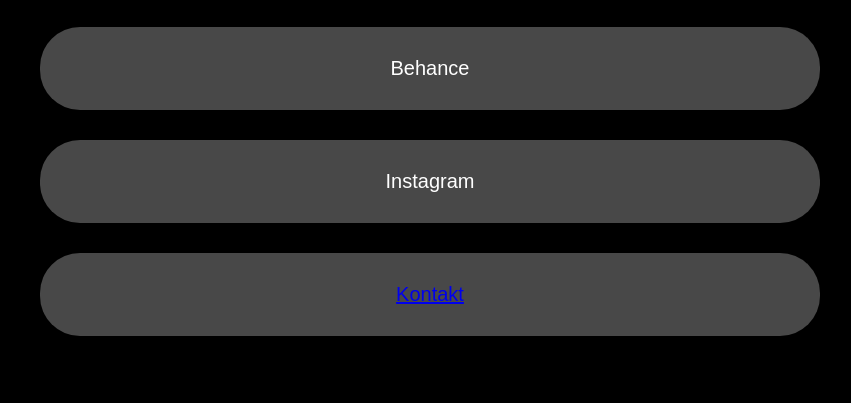
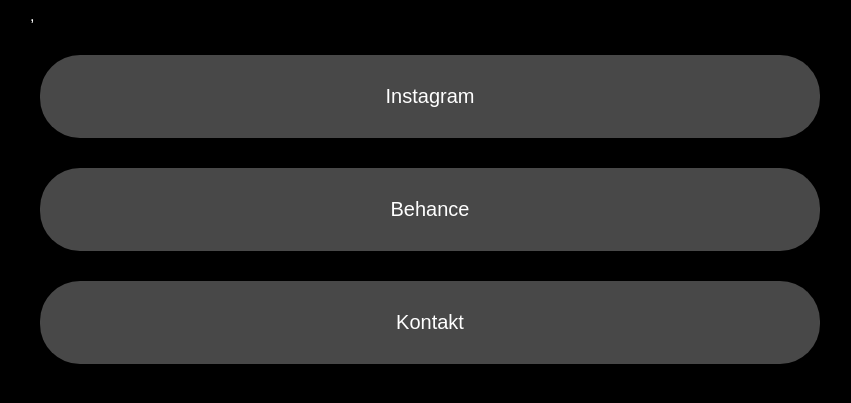
Before and after one commit to goodideagiver/front_dev, a plain HTML site: page link.html in a window 1280 px wide. Shown: the part 69-472 px from the top of the page, without its empty margins (210-1061 px from the left). Drawn offline with Linux system fonts and the light colour scheme.

Commit message:
added working links to link

```diff
--- a/link.html
+++ b/link.html
@@ -10,8 +10,10 @@
     </header>
     <body>
         <ul>
-            <li>Behance</li>
-            <li>Instagram</li>
+            <a rel="noopener noreferrer" target="_blank" href="https://www.instagram.com/adott_art/">,
+                <li>Instagram</li>
+            </a>
+            <a rel="noopener noreferrer" target="_blank" href="https://www.behance.net/falbamagdalena"><li>Behance</li></a>
             <a href="mailto:adottart@gmail.com"><li>Kontakt</li></a>
         </ul>
     </body>
--- a/style-link.css
+++ b/style-link.css
@@ -24,7 +24,7 @@
     margin: 30px 10px;
     text-align: center;
     font-size: 20px;
-    transition: background-color 1s;
+    transition: background-color 1s,box-shadow 2s;
     border-radius: 40px;
 }
 
@@ -38,3 +38,8 @@
 li:hover {
     background-color: blueviolet;
 }
+
+a {
+    text-decoration: none;
+    color: white
+}
```
